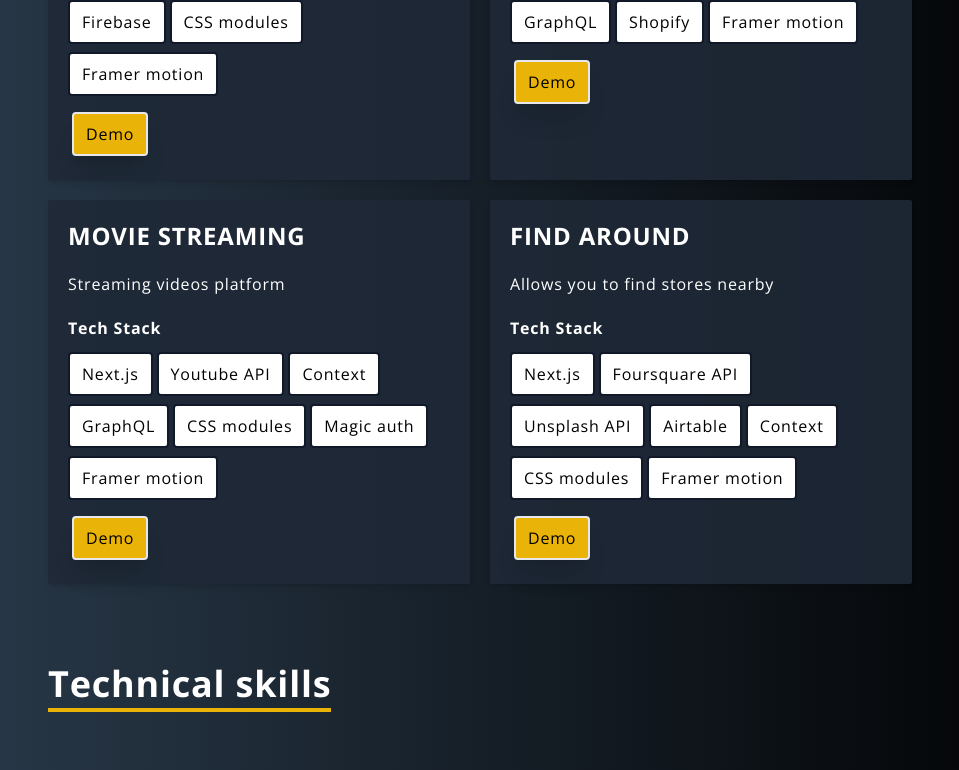
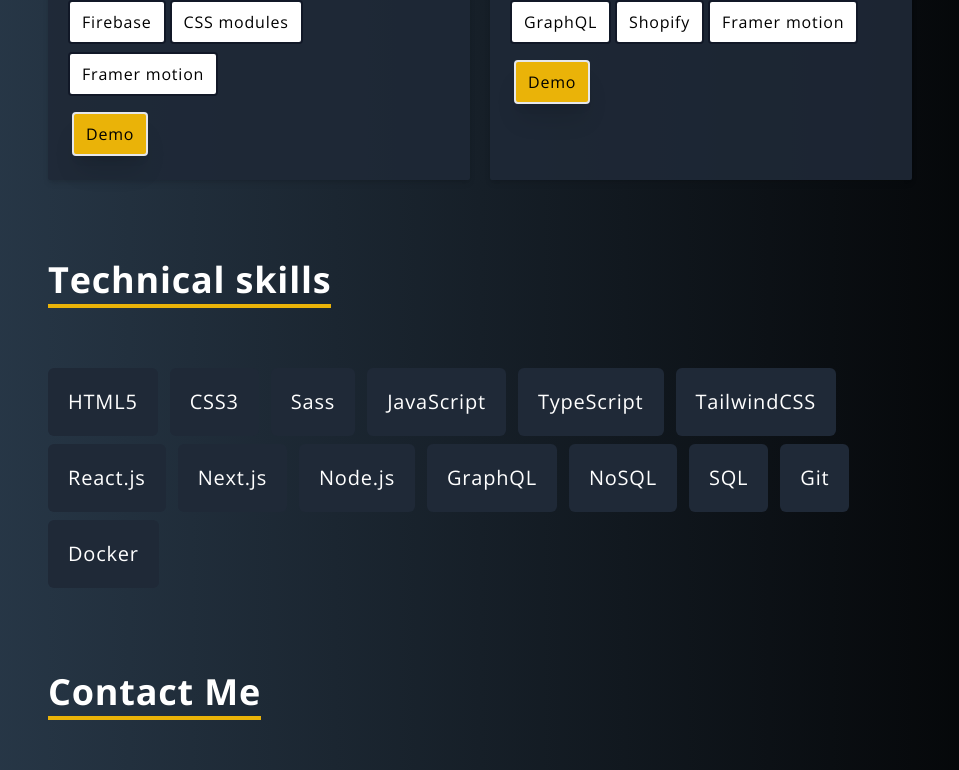
Before and after one commit to Walidhamdidev/Next.js_portfolio, a Next.js app: page / in a window 1280 px wide. Shown: the part 1188-1958 px from the top of the page, without its empty margins (160-1119 px from the left). Built offline with nearby package versions, Linux system fonts and the light colour scheme.

Commit message:
update projects section

```diff
--- a/components/Projects.js
+++ b/components/Projects.js
@@ -31,35 +31,35 @@
       ],
       description: "Headless E-Commerce that provides goods",
     },
-    {
-      title: "Movie Streaming",
-      url: "https://streamingvideos.vercel.app/",
-      stacks: [
-        { title: "Next.js" },
-        { title: "Youtube API" },
-        { title: "Context" },
-        { title: "GraphQL" },
-        { title: "CSS modules" },
-        { title: "Magic auth" },
-        { title: "Framer  motion" },
-      ],
-      description: "Streaming videos platform",
-    },
-    {
-      title: "Find Around",
-      url: "https://findaround.vercel.app/",
+    // {
+    //   title: "Movie Streaming",
+    //   url: "https://streamingvideos.vercel.app/",
+    //   stacks: [
+    //     { title: "Next.js" },
+    //     { title: "Youtube API" },
+    //     { title: "Context" },
+    //     { title: "GraphQL" },
+    //     { title: "CSS modules" },
+    //     { title: "Magic auth" },
+    //     { title: "Framer  motion" },
+    //   ],
+    //   description: "Streaming videos platform",
+    // },
+    // {
+    //   title: "Find Around",
+    //   url: "https://findaround.vercel.app/",
 
-      stacks: [
-        { title: "Next.js" },
-        { title: "Foursquare API " },
-        { title: "Unsplash API" },
-        { title: "Airtable" },
-        { title: "Context" },
-        { title: "CSS modules" },
-        { title: "Framer  motion" },
-      ],
-      description: "Allows you to find stores nearby",
-    },
+    //   stacks: [
+    //     { title: "Next.js" },
+    //     { title: "Foursquare API " },
+    //     { title: "Unsplash API" },
+    //     { title: "Airtable" },
+    //     { title: "Context" },
+    //     { title: "CSS modules" },
+    //     { title: "Framer  motion" },
+    //   ],
+    //   description: "Allows you to find stores nearby",
+    // },
   ];
 
   return (
```
